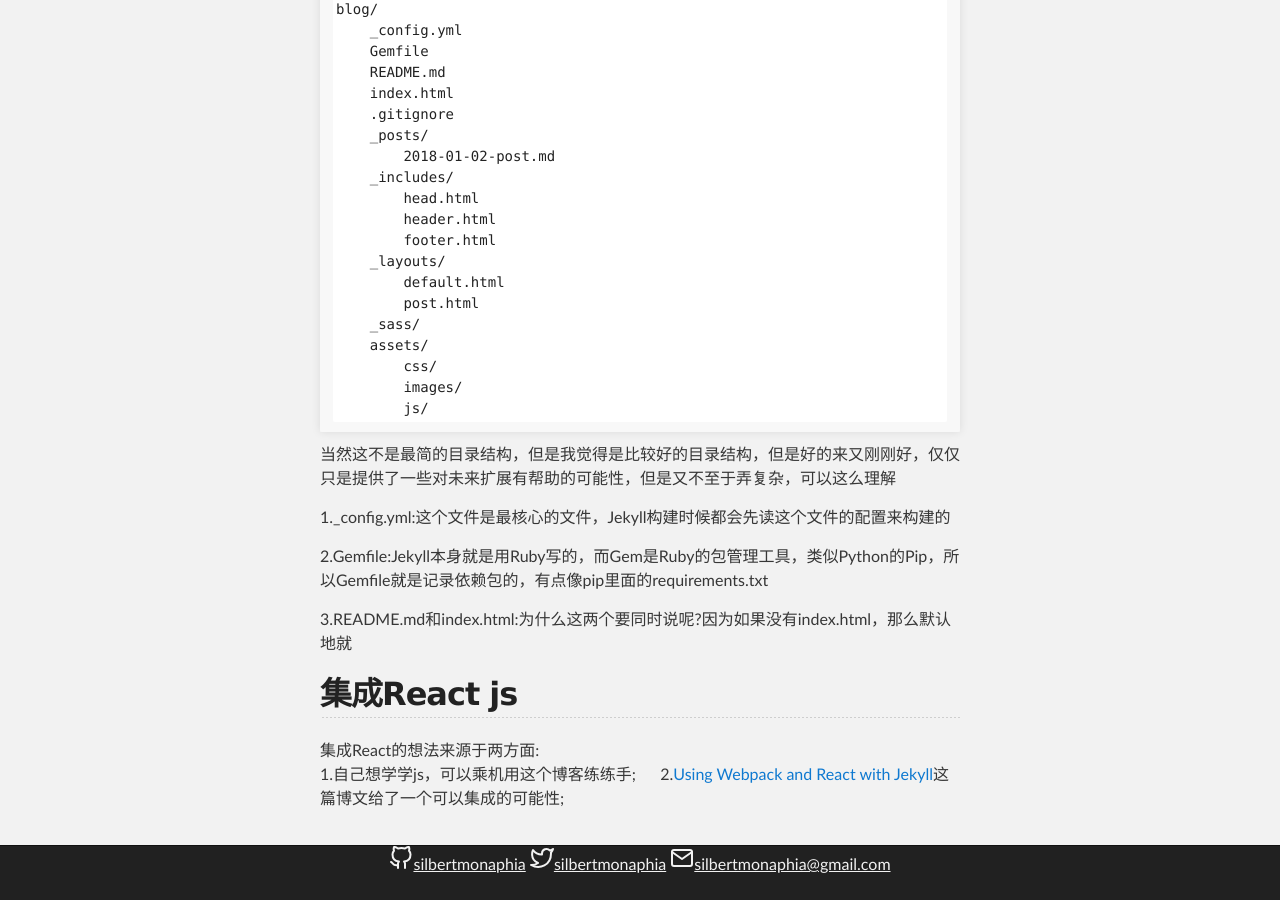
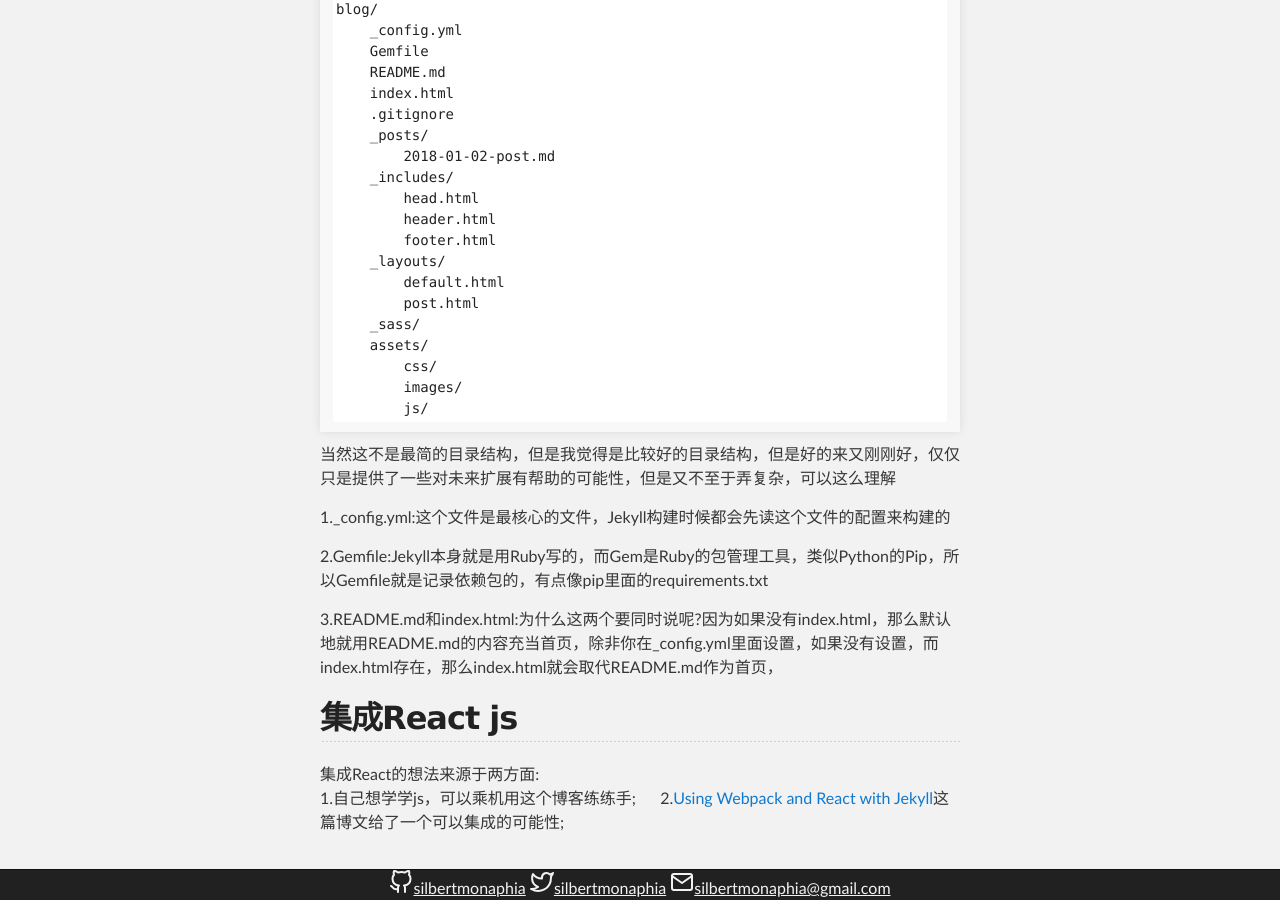
Before and after one commit to silbertmonaphia/silbertmonaphia.github.io, a Jekyll site: the page built from _posts/2018-01-02-关于这个博客.md, in a window 1280 px wide and 900 px high, scrolled down 1785 px. Built offline with Jekyll 4.4.1, drawn with Linux system fonts in a browser that asks for light colours; our own code applies the rules of GitHub Pages for plain Markdown files; the repository's description, which GitHub fills in, is left out; before the commit the page ends 2661 px from its top, so only the background shows below that.

Commit message:
Update 2018-01-02-关于这个博客.md

```diff
--- a/_posts/2018-01-02-关于这个博客.md
+++ b/_posts/2018-01-02-关于这个博客.md
@@ -66,7 +66,7 @@ blog/
 
 2.Gemfile:Jekyll本身就是用Ruby写的，而Gem是Ruby的包管理工具，类似Python的Pip，所以Gemfile就是记录依赖包的，有点像pip里面的requirements.txt
 
-3.README.md和index.html:为什么这两个要同时说呢?因为如果没有index.html，那么默认地就
+3.README.md和index.html:为什么这两个要同时说呢?因为如果没有index.html，那么默认地就用README.md的内容充当首页，除非你在_config.yml里面设置，如果没有设置，而index.html存在，那么index.html就会取代README.md作为首页，
 
 ## 集成React js
 集成React的想法来源于两方面:
```
